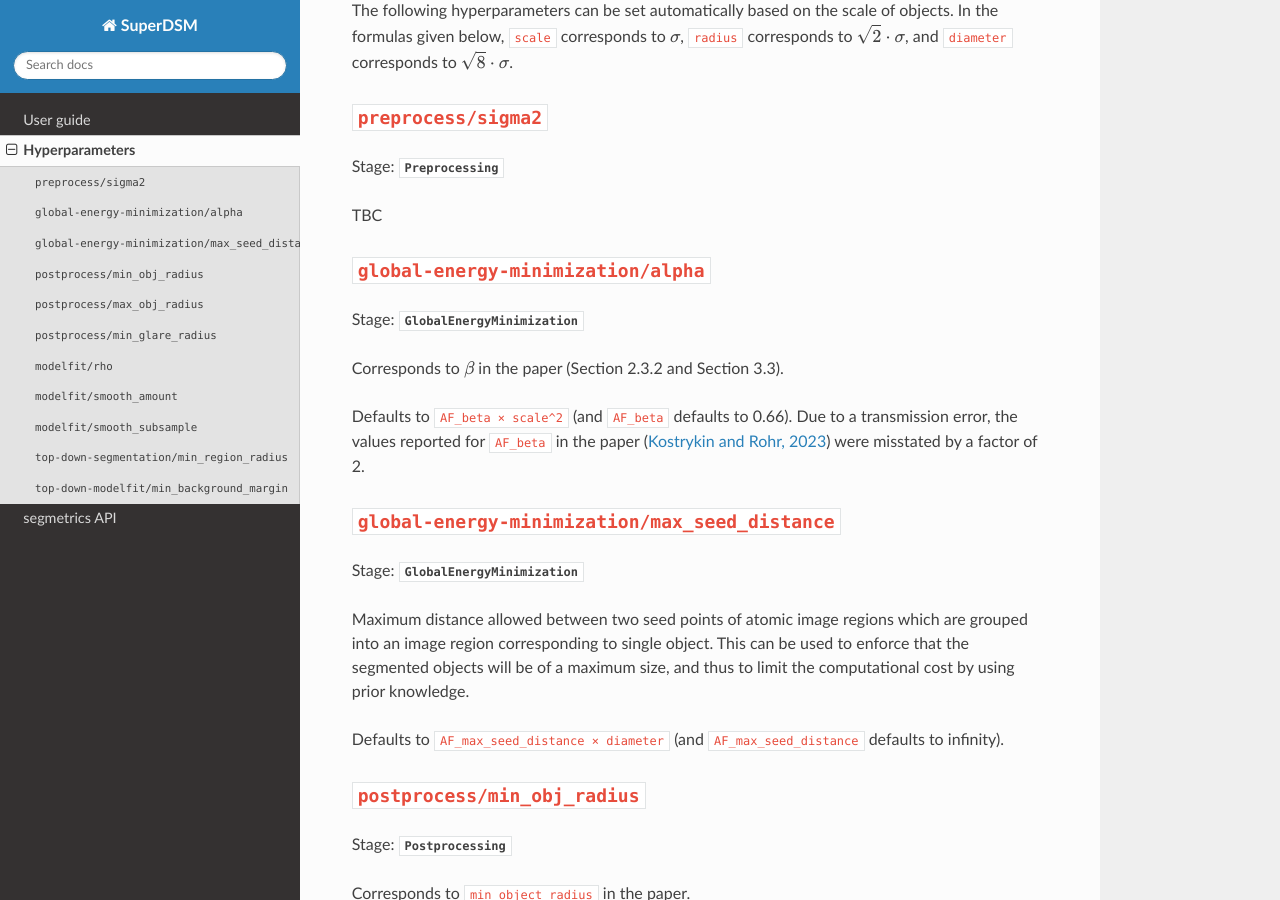
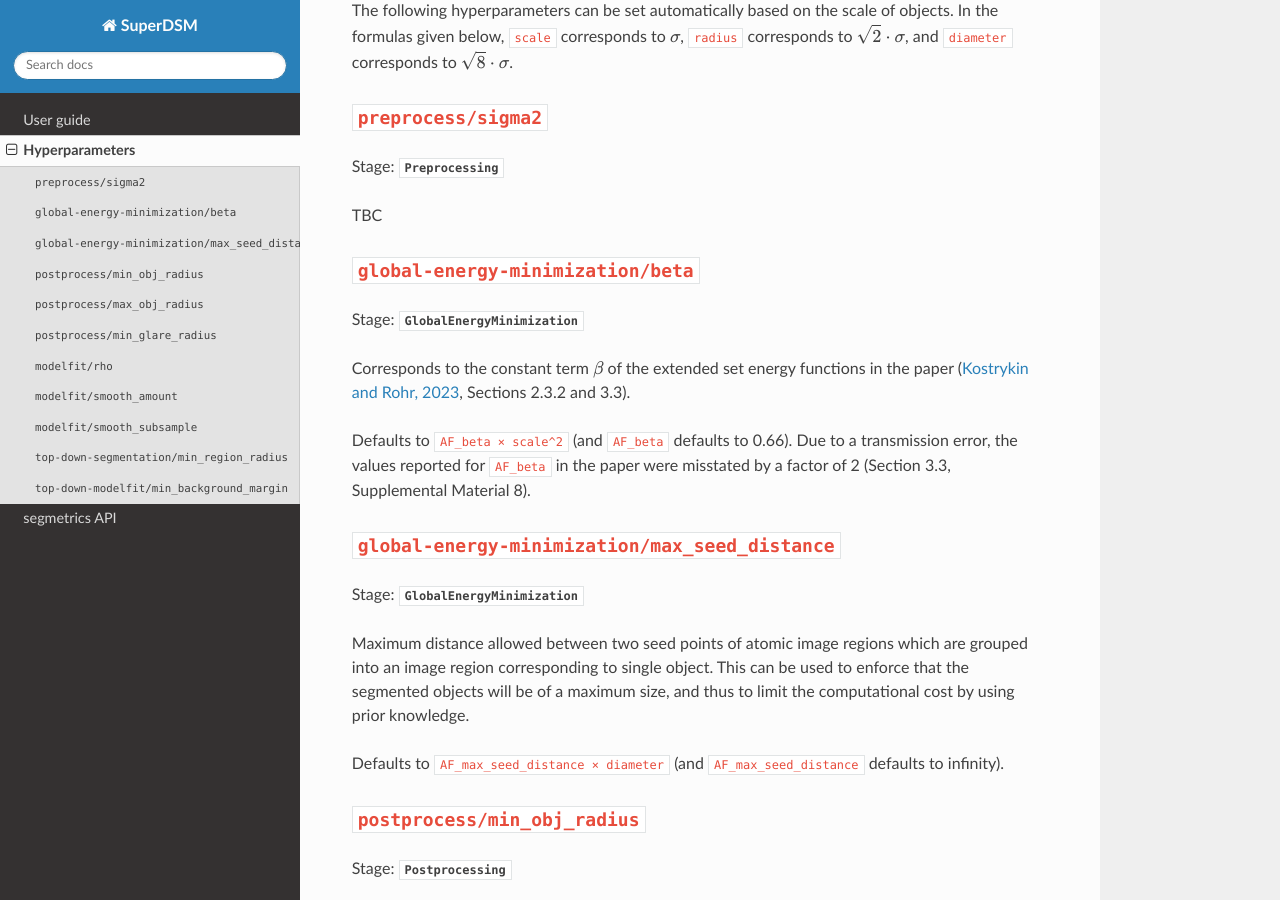
Before and after one commit to BMCV/SuperDSM, a Sphinx documentation site: the page built from docs/source/hyperparameters.rst, in a window 1280 px wide and 900 px high, scrolled down 403 px. Built offline with Sphinx 7.4.7 and the Read the Docs theme 2.0.0, drawn with Linux system fonts in a browser that asks for light colours.

Commit message:
Update hyperparameters.rst

```diff
--- a/docs/source/hyperparameters.rst
+++ b/docs/source/hyperparameters.rst
@@ -17,14 +17,14 @@ Stage: :py:class:`~superdsm.preprocessing.Preprocessing`
 TBC
 
 
-``global-energy-minimization/alpha``
-------------------------------------
+``global-energy-minimization/beta``
+-----------------------------------
 
 Stage: :py:class:`~superdsm.globalenergymin.GlobalEnergyMinimization`
 
-Corresponds to :math:`\beta` in the paper (Section 2.3.2 and Section 3.3).
+Corresponds to the constant term :math:`\beta` of the extended set energy functions in the paper (:ref:`Kostrykin and Rohr, 2023 <references>`, Sections 2.3.2 and 3.3).
 
-Defaults to ``AF_beta × scale^2`` (and ``AF_beta`` defaults to 0.66). Due to a transmission error, the values reported for ``AF_beta`` in the paper (:ref:`Kostrykin and Rohr, 2023 <references>`) were misstated by a factor of 2.
+Defaults to ``AF_beta × scale^2`` (and ``AF_beta`` defaults to 0.66). Due to a transmission error, the values reported for ``AF_beta`` in the paper were misstated by a factor of 2 (Section 3.3, Supplemental Material 8).
 
 ``global-energy-minimization/max_seed_distance``
 ------------------------------------------------
```
